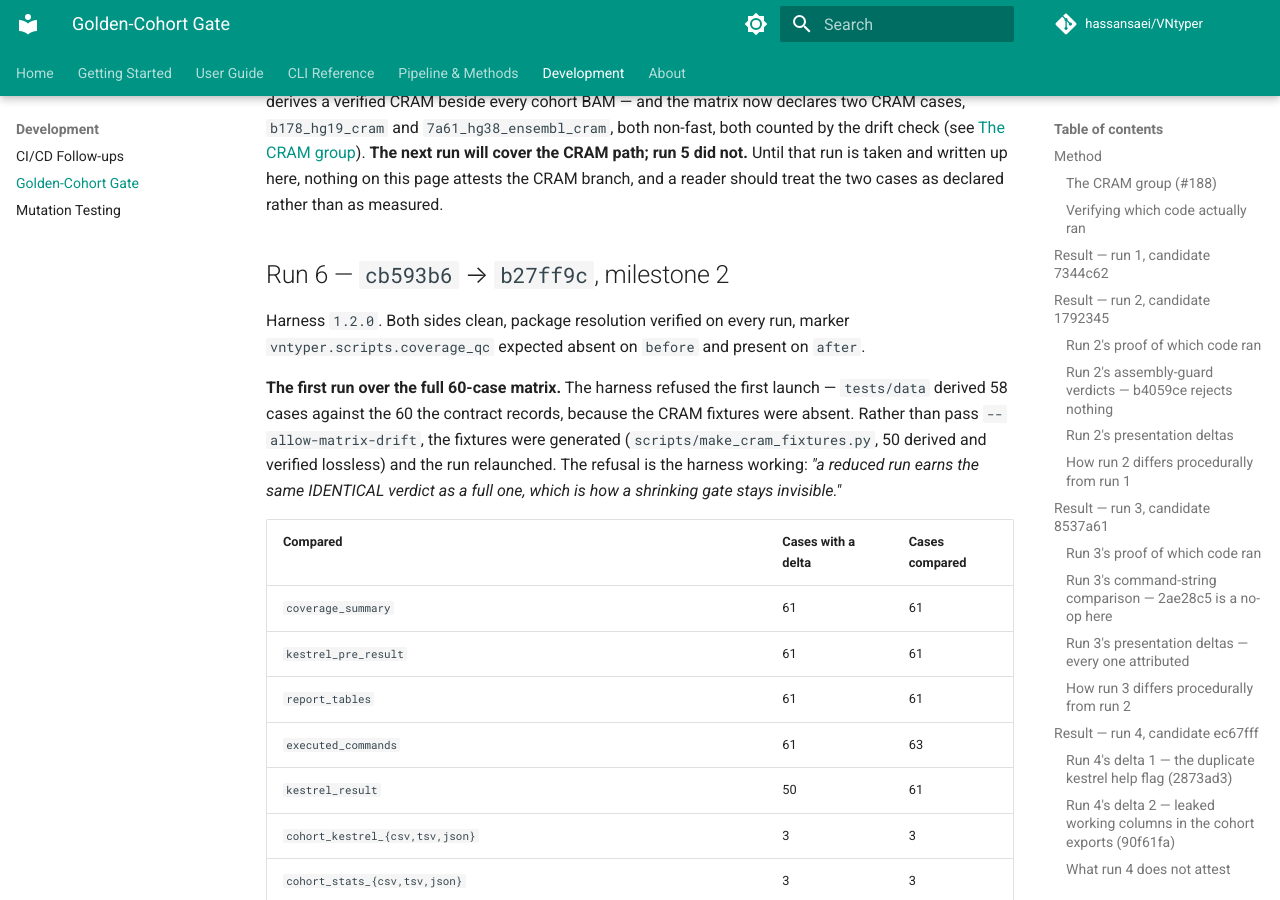
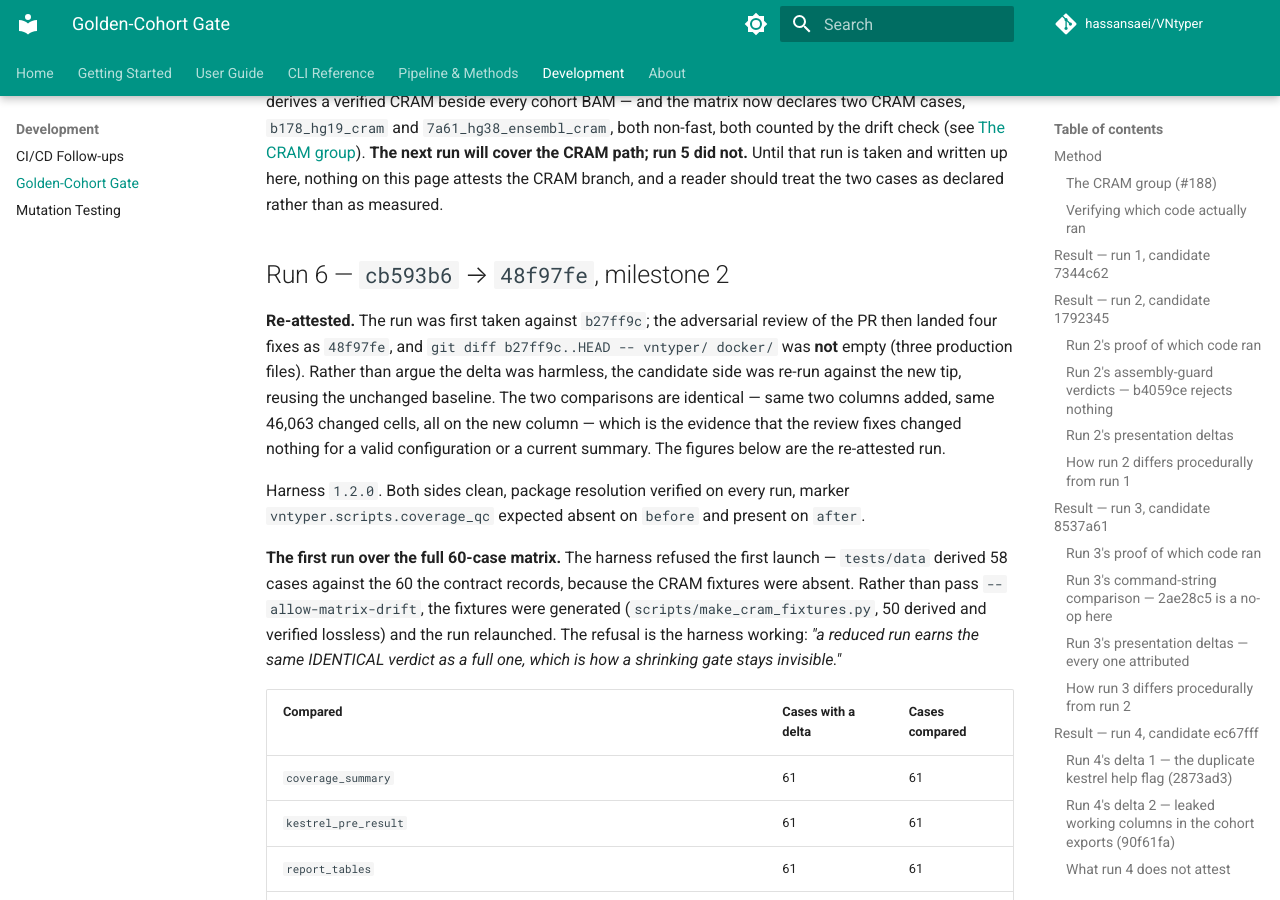
Before and after one commit to hassansaei/VNtyper, an MkDocs documentation site: the page built from docs/development/golden-cohort-gate.md, in a window 1280 px wide and 900 px high, scrolled down 24618 px. Built offline with MkDocs 1.6.1 and Material for MkDocs 9.7.7, drawn with Linux system fonts in a browser that asks for light colours; comment, search, counter and statistics services are not loaded; some of the changed text lies outside the part shown.

Commit message:
docs(gate): re-attest run 6 against the final tip 48f97fe
The run was first taken against b27ff9c. The PR review then landed four fixes,
and git diff b27ff9c..HEAD -- vntyper/ docker/ was not empty - three
production files. Rather than argue the delta was harmless, the candidate side
was re-run against the new tip, reusing the unchanged baseline.

The two comparisons are identical: the same two columns added
(flag_filter_pass 117x, coverage_qc 61x), the same 46,063 changed cells, all
on the new column, none on a pre-existing one. That is the evidence the review
fixes changed nothing for a valid configuration or a current summary, rather
than an assertion that they could not have.

Refs #171 #172 #174 #203 #212

Co-Authored-By: Claude Opus 5 (1M context) <noreply@anthropic.com>
Claude-Session: https://claude.ai/code/session_01E9PrVcxXYvNwDw9herb17K

```diff
--- a/docs/development/golden-cohort-gate.md
+++ b/docs/development/golden-cohort-gate.md
@@ -27,7 +27,7 @@ the harness change, so only the "after" side can prove its revision.
 | 3 | `8537a61` | `2fcc6e3` | PASS | the branch at `8537a61`, including `2ae28c5`, `2aa095a`, `50d7968`, `42c976a`, `4ce5639`, `97033d3`, `22e3d17`, `52a0ec9`, and nothing after it |
 | 4 | `ec67fff` | `4fd638a` | PASS with two attributed deltas, neither genotype-affecting | the `fix/issue-181-197-followups` branch at `ec67fff`, against the 2.0.6 release, and nothing after it |
 | 5 | `9816f86` | `4fd638a` | DELTAS, both classes fully attributed, every genotype artefact unchanged | the `fix/issue-181-197-followups` branch at `9816f86`, against the 2.0.6 release, and nothing after it |
-| 6 | `b27ff9c` | `cb593b6` | DELTAS, every one attributed, **no genotype field changed anywhere** | the `fix/milestone-2-correctness-of-reported-numbers` branch at `b27ff9c` (milestone 2, #171/#172/#174/#203/#212), against the 2.0.7 release, and nothing after it |
+| 6 | `48f97fe` | `cb593b6` | DELTAS, every one attributed, **no genotype field changed anywhere** | the `fix/milestone-2-correctness-of-reported-numbers` branch at `48f97fe` (milestone 2, #171/#172/#174/#203/#212), against the 2.0.7 release, and nothing after it |
 
 Runs 1–3 measure the `#179` branch against the baseline `2fcc6e3`. Runs 4 and 5 measure a
 *different* branch — `fix/issue-181-197-followups` — against a *different* baseline,
@@ -901,7 +901,15 @@ cover the CRAM path; run 5 did not.** Until that run is taken and written up her
 on this page attests the CRAM branch, and a reader should treat the two cases as declared
 rather than as measured.
 
-## Run 6 — `cb593b6` → `b27ff9c`, milestone 2
+## Run 6 — `cb593b6` → `48f97fe`, milestone 2
+
+**Re-attested.** The run was first taken against `b27ff9c`; the adversarial review of the
+PR then landed four fixes as `48f97fe`, and `git diff b27ff9c..HEAD -- vntyper/ docker/`
+was **not** empty (three production files). Rather than argue the delta was harmless, the
+candidate side was re-run against the new tip, reusing the unchanged baseline. The two
+comparisons are identical — same two columns added, same 46,063 changed cells, all on the
+new column — which is the evidence that the review fixes changed nothing for a valid
+configuration or a current summary. The figures below are the re-attested run.
 
 Harness `1.2.0`. Both sides clean, package resolution verified on every run, marker
 `vntyper.scripts.coverage_qc` expected absent on `before` and present on `after`.
```
